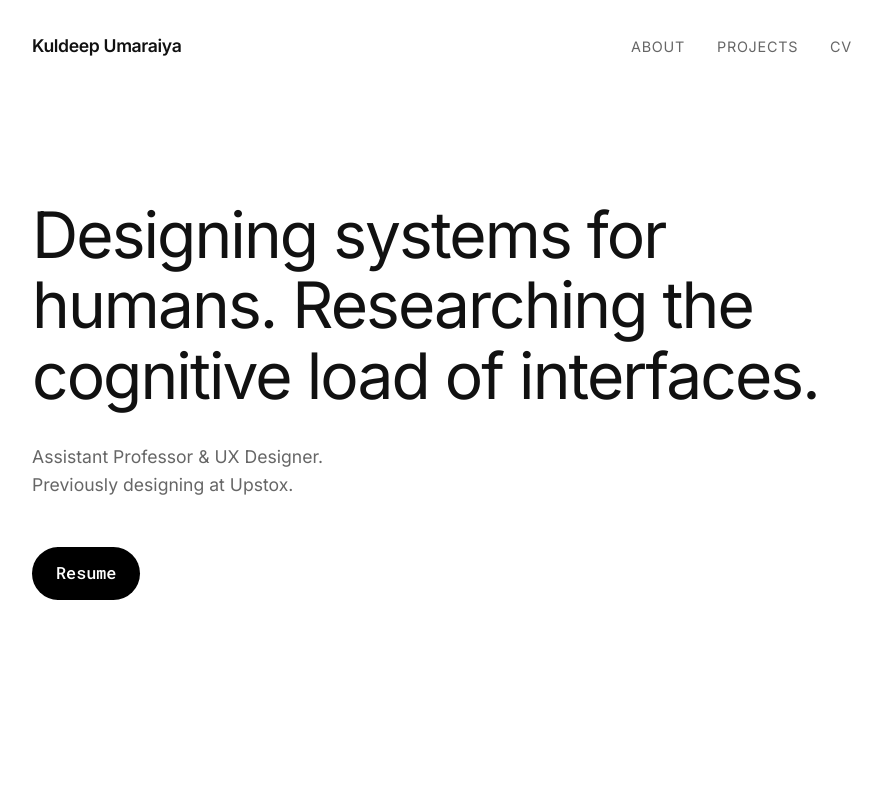
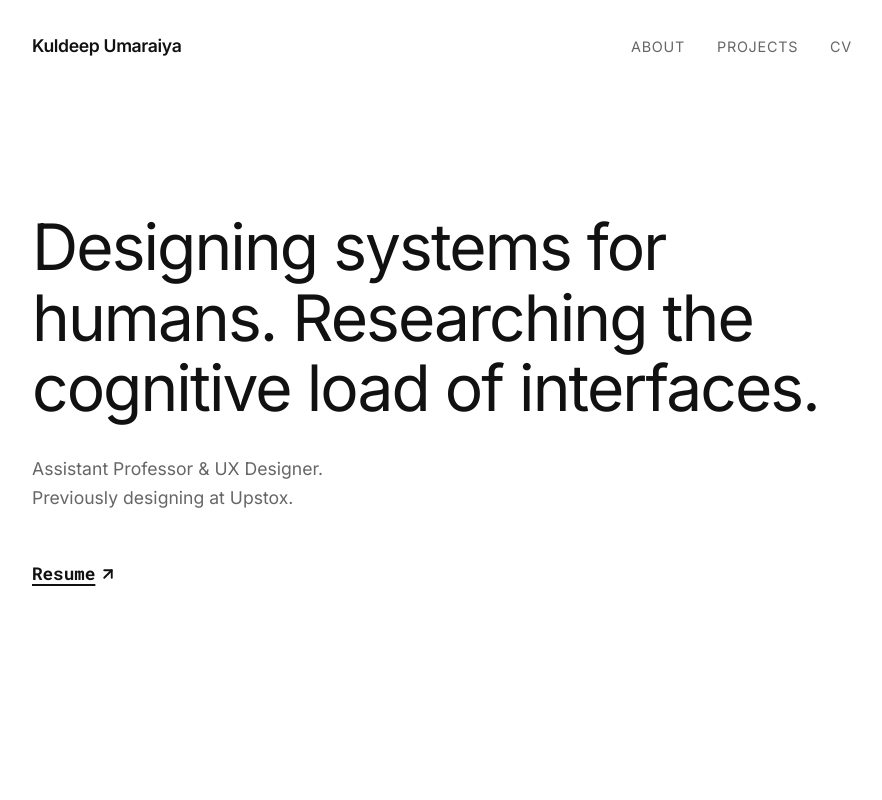
Before and after one commit to kuldeepumaraiya/portfolio, a React (Vite) app: page /#/ in a window 1280 px wide. Shown: the top 800 px of the page, without its empty margins (198-1080 px from the left). Built offline with nearby package versions, Linux system fonts and the light colour scheme.

Commit message:
Update portfolio changes

```diff
--- a/src/components/Hero.css
+++ b/src/components/Hero.css
@@ -27,38 +27,19 @@
   padding-top: 5rem;
 }
 
-.hero-link {
+.hero-text-link {
   display: inline-flex;
   align-items: center;
-  gap: 0.4rem;
+  gap: 0.25rem;
   color: var(--text-primary);
   font-size: 1.1rem;
   font-family: var(--font-display);
-  transition: opacity 0.2s;
+  text-decoration: underline;
+  text-decoration-thickness: 2px;
+  text-underline-offset: 4px;
+  transition: opacity 0.2s ease;
 }
 
-.hero-link:hover {
+.hero-text-link:hover {
   opacity: 0.6;
 }
-
-.hero-cta-btn {
-  display: inline-flex;
-  align-items: center;
-  gap: 0.5rem;
-  background-color: rgb(0, 0, 0);
-  color: #ffffff;
-  font-size: 1.05rem;
-  font-family: var(--font-display);
-  font-weight: 500;
-  padding: 0.8rem 1.5rem;
-  border: none;
-  border-radius: 9999px;
-  /* Gives the perfect pill shape */
-  cursor: pointer;
-  transition: transform 0.2s ease, background-color 0.2s ease;
-}
-
-.hero-cta-btn:hover {
-  background-color: rgb(0, 130, 236);
-  /*transform: translateY(-2px);*/
-}
--- a/src/components/Hero.jsx
+++ b/src/components/Hero.jsx
@@ -1,3 +1,4 @@
+import { ArrowUpRight } from 'lucide-react';
 import './Hero.css';
 
 const Hero = () => {
@@ -17,10 +18,9 @@ const Hero = () => {
           href={import.meta.env.BASE_URL + 'Kuldeep_Umaraiya_Resume.pdf'}
           target="_blank"
           rel="noopener noreferrer"
-          className="hero-cta-btn"
-          style={{ textDecoration: 'none' }}
+          className="hero-text-link"
         >
-          Resume
+          <strong>Resume</strong> <ArrowUpRight size={18} strokeWidth={2.5} />
         </a>
       </div>
     </section>
```
